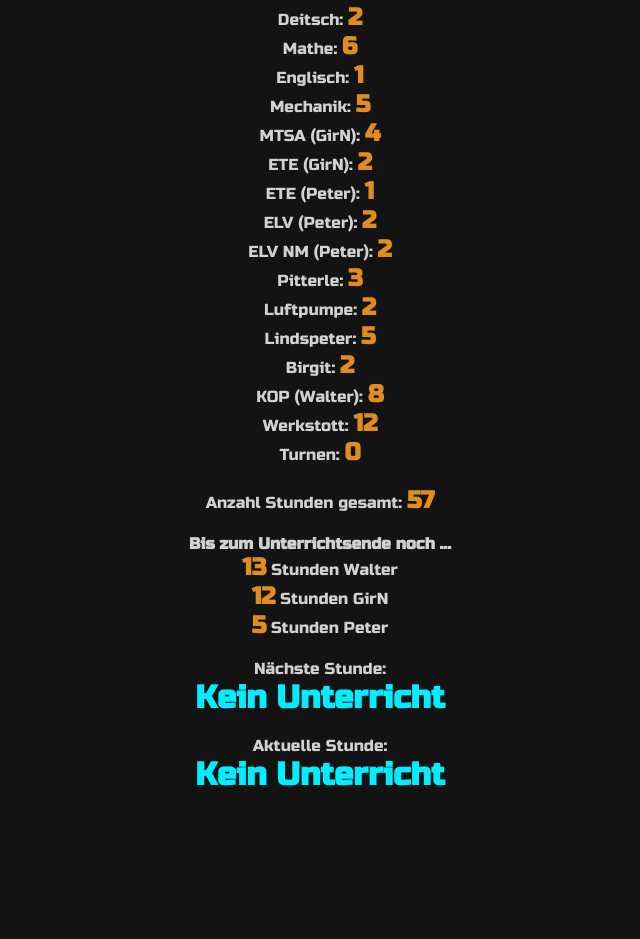
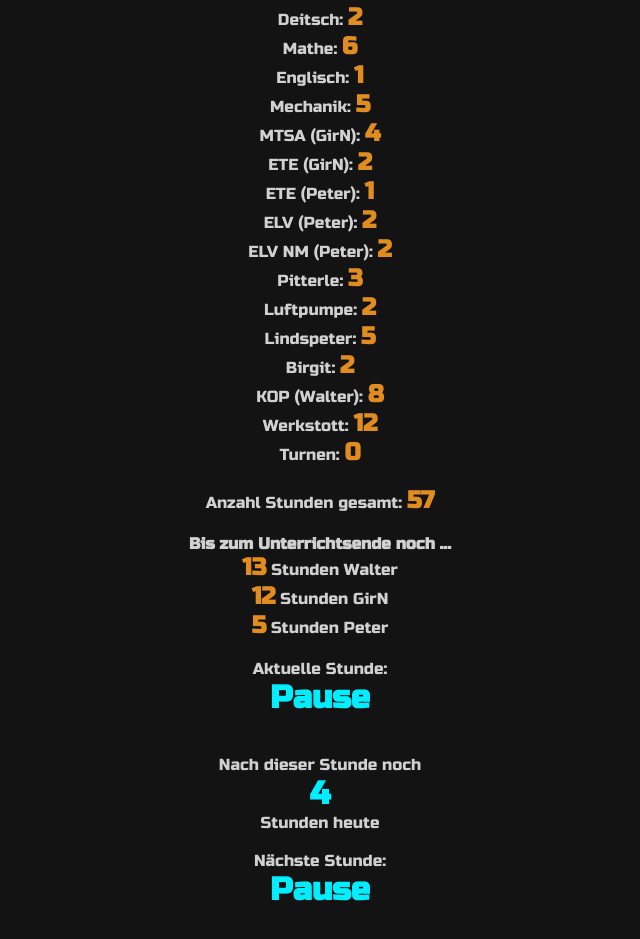
Before and after one commit to HgegGmbH/schulzeit, a plain HTML site: page index.html in a window 1280 px wide. Shown: the part 1307-2246 px from the top of the page, without its empty margins (320-960 px from the left). Drawn offline with nearby package versions, Linux system fonts and the light colour scheme; no server answers.

Commit message:
Update index.html

```diff
--- a/index.html
+++ b/index.html
@@ -72,9 +72,13 @@
         <strong style="font-size: x-large; color: rgb(224, 140, 30);;"><span id="Stunden_GirN_Label"></span></strong> Stunden GirN<br>
         <strong style="font-size: x-large; color: rgb(224, 140, 30);;"><span id="Stunden_DurP_Label"></span></strong> Stunden Peter<br><br>
 
+        Aktuelle Stunde:<br><span id="AktuelleStunde_Label"></span><br><br>
+
+        Nach dieser Stunde noch<br><strong style="font-size: xx-large; color: rgb(0, 238, 255);" id="NochStundenHeute_Label"></strong><br>Stunden heute<br><br>
+
         Nächste Stunde:<br><strong style="font-size: xx-large; color: rgb(0, 238, 255);"><span id="NaechsteStunde_Label"></span></strong><br><br>
 
-        Aktuelle Stunde:<br><span id="AktuelleStunde_Label"></span><br>
+
 
         <br><br><br><br><br><br>
     </div>
@@ -227,7 +231,7 @@
     var AnzahlStundenGesamt = 0;
 
     var holidays = ["03/18/2024", "03/19/2024", "03/25/2024", "03/26/2024", "03/27/2024", "03/28/2024", "03/29/2024", "04/01/2024", "04/08/2024", "04/15/2024", "04/19/2024", "04/22/2024", "04/23/2024", "04/24/2024", "04/25/2024"];
-    var tests = ["03/21/2024", "04/03/2024", "04/10/2024", "04/15/2024"];
+    var tests = ["04/08/2024", "04/08/2024", "04/10/2024", "04/15/2024"];
 
     var Stunden_BESP = [];
     var Stunden_D = ["04/08/2024 12:35", "03/13/2024 12:35", "03/20/2024 12:35", "04/03/2024 12:35", "04/10/2024 12:35", "04/17/2024 12:35"];
@@ -363,8 +367,8 @@
 
         document.getElementById("AnzahlStundenGesamt_Label").innerHTML = AnzahlStundenGesamt
 
-
-
+        var NochStundenHeute = 0;
+        var AktuelleZeit = currentDate.getTime();
 
         for(var i = 0; i < AlleStunden.length; i++)
         {
@@ -375,7 +379,6 @@
 
             var Endzeit = DieseStunde.getTime();
             var Startzeit = DieseStunde.getTime() - 50*60*1000;
-            var AktuelleZeit = currentDate.getTime();
 
             if(AktuelleZeit >= Startzeit && AktuelleZeit <= Endzeit)
             {
@@ -385,9 +388,38 @@
                 AktuelleStundeInfo = `(noch ${VerbleibendeMinuten.toFixed(1)} Minuten)<br>(${ProzentVorbei.toFixed(0)}% abgeschlossen)`;
             }
 
+            if(currentDate.getDate() == DieseStunde.getDate() && Startzeit > AktuelleZeit)
+            {
+                NochStundenHeute ++;
+            }
+
             if(AktuelleZeit+50*60*1000 >= Startzeit && AktuelleZeit+50*60*1000 <= Endzeit)
             {
                 NaechsteStunde = FachName;
+            }
+        }
+
+        if(AktuelleStunde == "" && NochStundenHeute > 0)
+        {
+            if(currentDate.getHours() == 12 || currentDate.getHours() == 13)
+            {
+                AktuelleStunde = "Mittagspause";
+            }
+            else
+            {
+                AktuelleStunde = "Pause";
+            }
+        }
+
+        if(NaechsteStunde == "" && NochStundenHeute > 0)
+        {
+            if(currentDate.getHours() == 12 || (currentDate.getHours() == 11 && currentDate.getMinutes() >= 45))
+            {
+                NaechsteStunde = "Mittagspause";
+            }
+            else
+            {
+                NaechsteStunde = "Pause";
             }
         }
 
@@ -396,6 +428,7 @@
 
         document.getElementById("AktuelleStunde_Label").innerHTML = `<strong style="font-size: xx-large; color: rgb(0, 238, 255);">${AktuelleStunde}</strong><br>${AktuelleStundeInfo}`;
         document.getElementById("NaechsteStunde_Label").innerHTML = NaechsteStunde;
+        document.getElementById("NochStundenHeute_Label").innerHTML = NochStundenHeute;
 
         // Ziel-Datum für den Schulabschluss
         var endDate = new Date(2024, 6-1, 14, 0,0,0);//new Date("06/14/2024");
```
